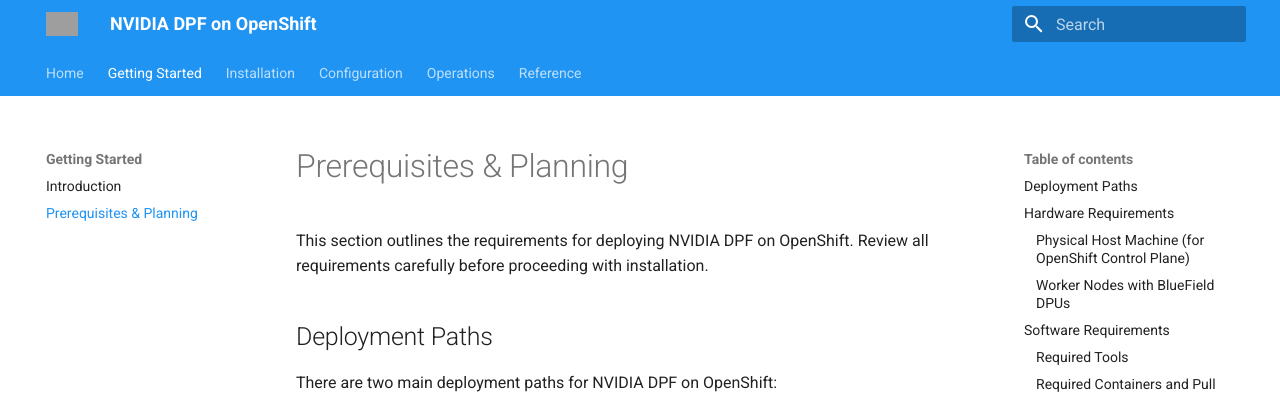
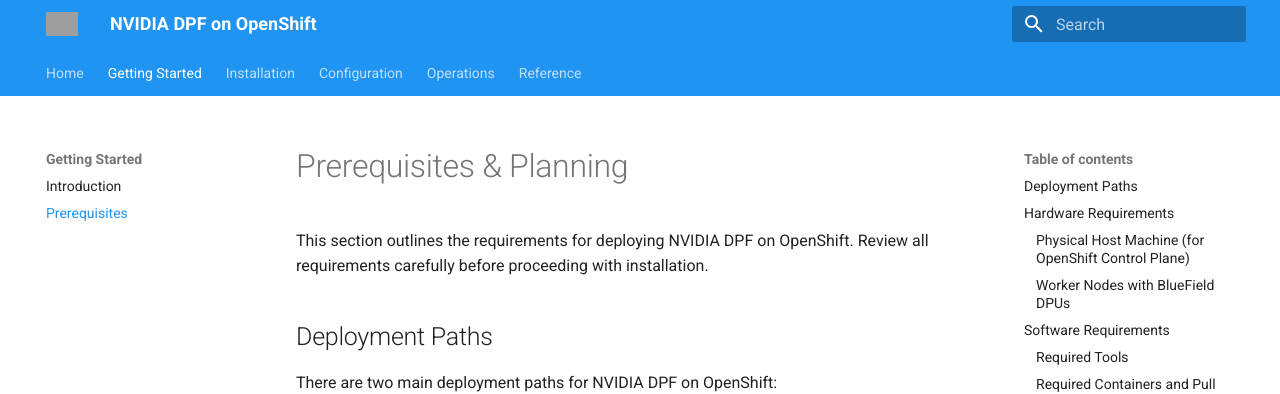
Before and after one commit to szigmon/openshift-dpf, an MkDocs documentation site: the page built from docs/prerequisites.md, in a window 1280 px wide. Shown: the top 394 px of the page. Built offline with MkDocs 1.6.1 and Material for MkDocs 9.7.7, drawn with Linux system fonts in a browser that asks for light colours; part of the change alters nothing that is shown; grey boxes are pictures that could not be loaded.

```diff
--- /dev/null
+++ b/docs/assets/javascripts/nav-fix.js
@@ -0,0 +1,49 @@
+document.addEventListener('DOMContentLoaded', function() {
+  // Navigation tab fixes
+  function fixNavigation() {
+    // Wait for navigation elements to be loaded
+    setTimeout(function() {
+      // Get all main navigation tabs
+      const navTabs = document.querySelectorAll('.md-tabs__item');
+
+      // Map of parent tab text to first child URL
+      const tabRedirects = {
+        'Getting Started': 'introduction.html',
+        'Installation': 'full-installation.html',
+        'Configuration': 'bfb-image.html',
+        'Operations': 'benchmarking.html',
+        'Reference': 'automation-reference.html'
+      };
+
+      // Fix each tab's link
+      navTabs.forEach(function(tab) {
+        const tabLink = tab.querySelector('.md-tabs__link');
+        if (tabLink && tabRedirects[tabLink.textContent.trim()]) {
+          tabLink.href = tabRedirects[tabLink.textContent.trim()];
+        }
+      });
+
+      // Also fix sidebar navigation parent items
+      const sidebarParents = document.querySelectorAll('.md-nav__link[for^="__nav_"]');
+      sidebarParents.forEach(function(parent) {
+        // Find the parent text
+        const parentText = parent.textContent.trim();
+        if (tabRedirects[parentText]) {
+          // Create a click handler to navigate to the first child
+          parent.addEventListener('click', function(e) {
+            if (e.target === parent) {
+              window.location.href = tabRedirects[parentText];
+              e.preventDefault();
+            }
+          });
+        }
+      });
+    }, 100);
+  }
+
+  // Run fix on page load
+  fixNavigation();
+
+  // Run fix again if spa navigation occurs (material theme sometimes uses this)
+  window.addEventListener('navigation', fixNavigation);
+});
--- a/mkdocs.yml
+++ b/mkdocs.yml
@@ -36,28 +36,33 @@ plugins:
   - search
   - mermaid2
 
-# Disable directory URLs to prevent navigation issues
-use_directory_urls: false
-
+# Create a simple flat navigation structure
 nav:
   - Home: index.md
-  - "Getting Started":
-      - Introduction: introduction.md
-      - "Prerequisites & Planning": prerequisites.md
-  - Installation:
-      - "Complete Deployment": full-installation.md
-      - "OpenShift Cluster Creation": cluster-creation.md
-      - "DPF Operator Installation": dpf-operator.md
-      - "DPU Provisioning": dpu-provisioning.md
-      - "DOCA Services Deployment": doca-services.md
-  - Configuration:
-      - "BFB Image Management": bfb-image.md
-  - Operations:
-      - "Performance Benchmarking": benchmarking.md
-      - Troubleshooting: troubleshooting.md
-  - Reference:
-      - "Automation Reference": automation-reference.md
-      - FAQ: faq.md
-      - Resources: resources.md
+  - 'Getting Started':
+    - Introduction: introduction.md
+    - Prerequisites: prerequisites.md
+  - 'Installation':
+    - 'Complete Deployment': full-installation.md
+    - 'OpenShift Cluster Creation': cluster-creation.md
+    - 'DPF Operator Installation': dpf-operator.md
+    - 'DPU Provisioning': dpu-provisioning.md
+    - 'DOCA Services Deployment': doca-services.md
+  - 'Configuration':
+    - 'BFB Image Management': bfb-image.md
+  - 'Operations':
+    - 'Performance Benchmarking': benchmarking.md
+    - 'Troubleshooting': troubleshooting.md
+  - 'Reference':
+    - 'Automation Reference': automation-reference.md
+    - 'FAQ': faq.md
+    - 'Resources': resources.md
+
+# Add custom JavaScript to fix navigation
+extra_javascript:
+  - assets/javascripts/nav-fix.js
 
 docs_dir: docs
+
+# Important: disable directory URLs to use .html extensions explicitly
+use_directory_urls: false
```
